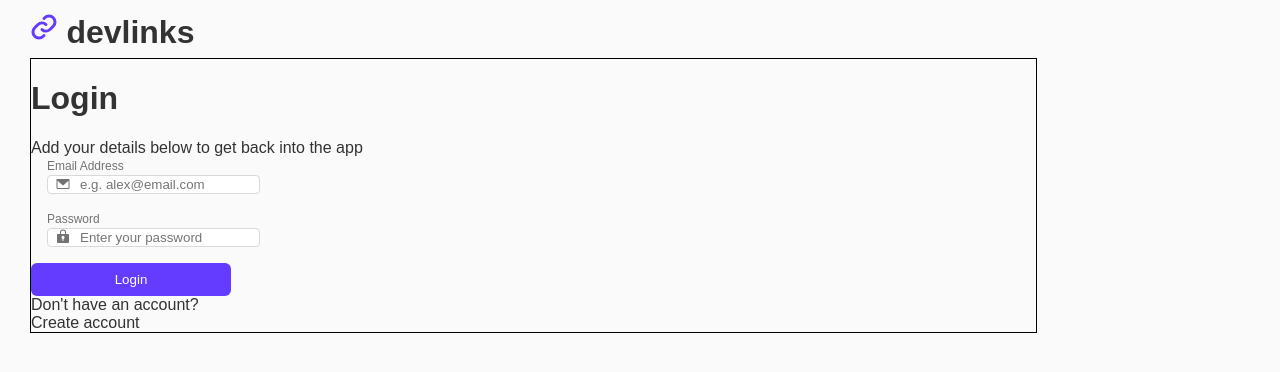
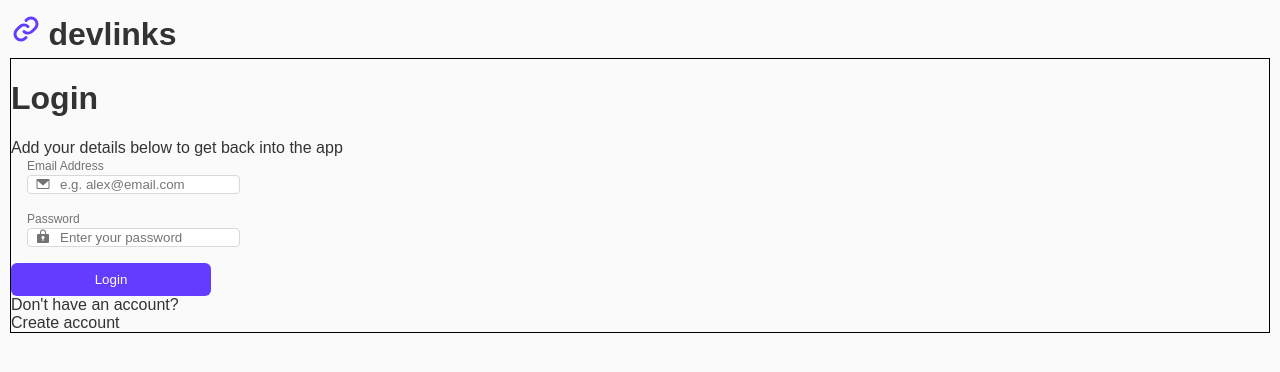
Before and after one commit to Xize-Wu/link-sharing-app, a React (Vite) app: page / in a window 1280 px wide. Shown: the top 372 px of the page. Built offline with nearby package versions, Linux system fonts and the light colour scheme.

Commit message:
create landing page and components

```diff
--- a/src/components/AppLayout.tsx
+++ b/src/components/AppLayout.tsx
@@ -3,6 +3,8 @@
 
 import Login from "./Login";
 import CreateAccount from "./CreateAccount";
+import LandingHeader from "../ui/LandingHeader";
+import Dashboard from "./Dashboard";
 import { DatabaseProvider, useDatabase } from "../contexts/DatabaseContext";
 
 const sharedStyles = css`
@@ -15,21 +17,7 @@
 `;
 
 const StyledLayout = styled.div`
-  padding-left: 20px;
-  width: 80%;
-`;
-
-const StyledHeader = styled.header`
-  display: flex;
-  align-items: center;
-  font-size: 32px;
-  line-height: 150%;
-  font-weight: bold;
-  color: var(--black);
-`;
-
-const StyledDevLink = styled.span`
-  padding-left: 0.2em;
+  width: 100%;
 `;
 
 const StyledComponent = styled.div`
@@ -51,34 +39,22 @@
 
   return (
     <StyledLayout>
-      <StyledHeader>
-        <div>
-          <svg
-            xmlns="http://www.w3.org/2000/svg"
-            width="32"
-            height="32"
-            fill="none"
-            viewBox="0 0 16 16"
-          >
-            <path
-              fill= "#633CFF"
-              d="M8.523 11.72a.749.749 0 0 1 0 1.063l-.371.371A3.751 3.751 0 1 1 2.847 7.85l1.507-1.506A3.75 3.75 0 0 1 9.5 6.188a.753.753 0 0 1-1 1.125 2.25 2.25 0 0 0-3.086.091L3.908 8.91a2.25 2.25 0 0 0 3.183 3.183l.37-.371a.748.748 0 0 1 1.062 0Zm4.63-8.874a3.756 3.756 0 0 0-5.305 0l-.371.37A.751.751 0 1 0 8.539 4.28l.372-.37a2.25 2.25 0 0 1 3.182 3.182l-1.507 1.507a2.25 2.25 0 0 1-3.086.09.753.753 0 0 0-1 1.125 3.75 3.75 0 0 0 5.144-.152l1.507-1.507a3.756 3.756 0 0 0 .002-5.307v-.001Z"
-            />
-          </svg>
-        </div>
-        <StyledDevLink>devlinks</StyledDevLink>
-      </StyledHeader>
       <main>
         {loginStatus ? (
-          <>Place your actual front page here</>
+         <Dashboard/>
         ) : (
           <StyledComponent>
             {authComponent === "login" ? (
-              <Login
-                switchComponent={handleSetAuthComponent}
-              />
+              <div>
+                <LandingHeader />
+                <Login switchComponent={handleSetAuthComponent} />
+              </div>
             ) : (
-              <CreateAccount switchComponent={handleSetAuthComponent} />
+              <div>
+                <LandingHeader />
+
+                <CreateAccount switchComponent={handleSetAuthComponent} />
+              </div>
             )}
           </StyledComponent>
         )}
--- /dev/null
+++ b/src/components/Dashboard.tsx
@@ -0,0 +1,10 @@
+import NavBar from "./NavBar"
+export default function Dashboard(){
+    return (
+        <>
+        <NavBar/>
+        <div>Dashboard</div>
+
+        </>
+    )
+}
--- /dev/null
+++ b/src/components/NavBar.tsx
@@ -0,0 +1,106 @@
+import { styled, css } from "styled-components";
+
+const SVGStyles = css`
+  svg {
+    width: 100%;
+    height: 100%;
+    object-fit: contain; /* This property ensures the aspect ratio is maintained */
+  }
+`;
+
+const StyledNavBar = styled.div`
+  width: 100%;
+  height: 2.5rem; /* Adjusted to 2.5rem for consistency */
+  background-color: var(--white);
+
+  display: flex;
+  justify-content: space-between;
+
+  ${SVGStyles}
+`;
+const StyledPreviewButton = styled.div`
+  height: 2.5rem;
+  width: 3.5rem;
+  border: 1px solid var(--dark-purple);
+  border-radius: 4px;
+  display: flex;
+  justify-content: center;
+  align-items: center;
+
+  svg {
+    height: 75%;
+    width: 57%;
+  }
+`;
+
+const StyledToggleGroup = styled.div`
+  display: flex;
+  align-items: center;
+`;
+const StyledToggleButton = styled.button``;
+export default function NavBar() {
+  return (
+    <StyledNavBar>
+      <div>
+        <svg
+          xmlns="http://www.w3.org/2000/svg"
+          width="32"
+          height="32"
+          fill="none"
+          viewBox="0 0 32 32"
+        >
+          <path
+            fill="#633CFF"
+            fill-rule="evenodd"
+            d="M4.619 27.38c1.954 1.953 5.095 1.953 11.38 1.953 6.286 0 9.429 0 11.38-1.953 1.954-1.95 1.954-5.095 1.954-11.38 0-6.286 0-9.428-1.953-11.381C25.43 2.667 22.285 2.667 16 2.667c-6.286 0-9.428 0-11.381 1.952-1.952 1.954-1.952 5.095-1.952 11.38 0 6.286 0 9.429 1.952 11.38Zm8.047-15.713A4.333 4.333 0 1 0 17 16a1 1 0 0 1 2 0 6.333 6.333 0 1 1-6.334-6.334 1 1 0 1 1 0 2Zm11 4.333a4.333 4.333 0 0 1-4.333 4.333 1 1 0 1 0 0 2A6.333 6.333 0 1 0 13 16a1 1 0 1 0 2 0 4.334 4.334 0 0 1 8.666 0Z"
+            clip-rule="evenodd"
+          />
+        </svg>
+      </div>
+      <StyledToggleGroup>
+        <StyledToggleButton>
+          <svg
+            xmlns="http://www.w3.org/2000/svg"
+            width="16"
+            height="16"
+            fill="none"
+            viewBox="0 0 16 16"
+          >
+            <path
+              fill="#737373"
+              d="M8.523 11.72a.749.749 0 0 1 0 1.063l-.371.371A3.751 3.751 0 1 1 2.847 7.85l1.507-1.506A3.75 3.75 0 0 1 9.5 6.188a.753.753 0 0 1-1 1.125 2.25 2.25 0 0 0-3.086.091L3.908 8.91a2.25 2.25 0 0 0 3.183 3.183l.37-.371a.748.748 0 0 1 1.062 0Zm4.63-8.874a3.756 3.756 0 0 0-5.305 0l-.371.37A.751.751 0 1 0 8.539 4.28l.372-.37a2.25 2.25 0 0 1 3.182 3.182l-1.507 1.507a2.25 2.25 0 0 1-3.086.09.753.753 0 0 0-1 1.125 3.75 3.75 0 0 0 5.144-.152l1.507-1.507a3.756 3.756 0 0 0 .002-5.307v-.001Z"
+            />
+          </svg>
+        </StyledToggleButton>
+        <StyledToggleButton>
+          <svg
+            xmlns="http://www.w3.org/2000/svg"
+            width="21"
+            height="20"
+            fill="none"
+            viewBox="0 0 21 20"
+          >
+            <path
+              fill="#737373"
+              d="M10.5 1.563A8.437 8.437 0 1 0 18.938 10 8.447 8.447 0 0 0 10.5 1.562ZM6.716 15.357a4.688 4.688 0 0 1 7.568 0 6.54 6.54 0 0 1-7.568 0Zm1.596-5.982a2.188 2.188 0 1 1 4.376 0 2.188 2.188 0 0 1-4.376 0Zm7.344 4.683a6.523 6.523 0 0 0-2.265-1.83 4.062 4.062 0 1 0-5.782 0 6.522 6.522 0 0 0-2.265 1.83 6.562 6.562 0 1 1 10.304 0h.008Z"
+            />
+          </svg>
+        </StyledToggleButton>
+      </StyledToggleGroup>
+      <StyledPreviewButton>
+        <svg
+          xmlns="http://www.w3.org/2000/svg"
+          width="20"
+          height="20"
+          fill="none"
+          viewBox="0 0 20 20"
+        >
+          <path
+            fill="#633CFF"
+            d="M19.61 9.62c-.03-.064-.714-1.583-2.225-3.095-2.023-2.02-4.572-3.088-7.385-3.088-2.812 0-5.362 1.068-7.382 3.088C1.106 8.037.422 9.556.391 9.62a.944.944 0 0 0 0 .761c.029.064.713 1.583 2.226 3.095 2.021 2.02 4.57 3.086 7.383 3.086 2.813 0 5.362-1.067 7.381-3.086 1.513-1.512 2.197-3.03 2.226-3.095a.946.946 0 0 0 .003-.761Zm-3.599 2.578c-1.677 1.651-3.7 2.49-6.01 2.49-2.313 0-4.334-.839-6.01-2.491A10.185 10.185 0 0 1 2.307 10a10.192 10.192 0 0 1 1.686-2.196C5.667 6.15 7.688 5.312 10 5.312s4.333.839 6.009 2.492c.659.652 1.226 1.39 1.685 2.196a10.19 10.19 0 0 1-1.685 2.197h.002Zm-6.01-5.636a3.438 3.438 0 1 0 0 6.876 3.438 3.438 0 0 0 0-6.876Zm0 5A1.562 1.562 0 1 1 10 8.438a1.562 1.562 0 0 1 0 3.124Z"
+          />
+        </svg>
+      </StyledPreviewButton>
+    </StyledNavBar>
+  );
+}
--- /dev/null
+++ b/src/ui/LandingHeader.tsx
@@ -0,0 +1,37 @@
+import styled from "styled-components";
+
+const StyledHeader = styled.header`
+  display: flex;
+  align-items: center;
+  font-size: 32px;
+  line-height: 150%;
+  font-weight: bold;
+  color: var(--black);
+`;
+
+const StyledDevLink = styled.span`
+  padding-left: 0.2em;
+`;
+
+
+export default function LandingHeader() {
+  return (
+    <StyledHeader>
+      <div>
+        <svg
+          xmlns="http://www.w3.org/2000/svg"
+          width="32"
+          height="32"
+          fill="none"
+          viewBox="0 0 16 16"
+        >
+          <path
+            fill="#633CFF"
+            d="M8.523 11.72a.749.749 0 0 1 0 1.063l-.371.371A3.751 3.751 0 1 1 2.847 7.85l1.507-1.506A3.75 3.75 0 0 1 9.5 6.188a.753.753 0 0 1-1 1.125 2.25 2.25 0 0 0-3.086.091L3.908 8.91a2.25 2.25 0 0 0 3.183 3.183l.37-.371a.748.748 0 0 1 1.062 0Zm4.63-8.874a3.756 3.756 0 0 0-5.305 0l-.371.37A.751.751 0 1 0 8.539 4.28l.372-.37a2.25 2.25 0 0 1 3.182 3.182l-1.507 1.507a2.25 2.25 0 0 1-3.086.09.753.753 0 0 0-1 1.125 3.75 3.75 0 0 0 5.144-.152l1.507-1.507a3.756 3.756 0 0 0 .002-5.307v-.001Z"
+          />
+        </svg>
+      </div>
+      <StyledDevLink>devlinks</StyledDevLink>
+    </StyledHeader>
+  );
+}
```
Also changed, not shown: src/ui/AddLink.tsx (added), src/ui/NavBarButton.tsx (added), src/ui/PlatformDropdown.tsx (added), src/ui/PreviewButton.tsx (added).
